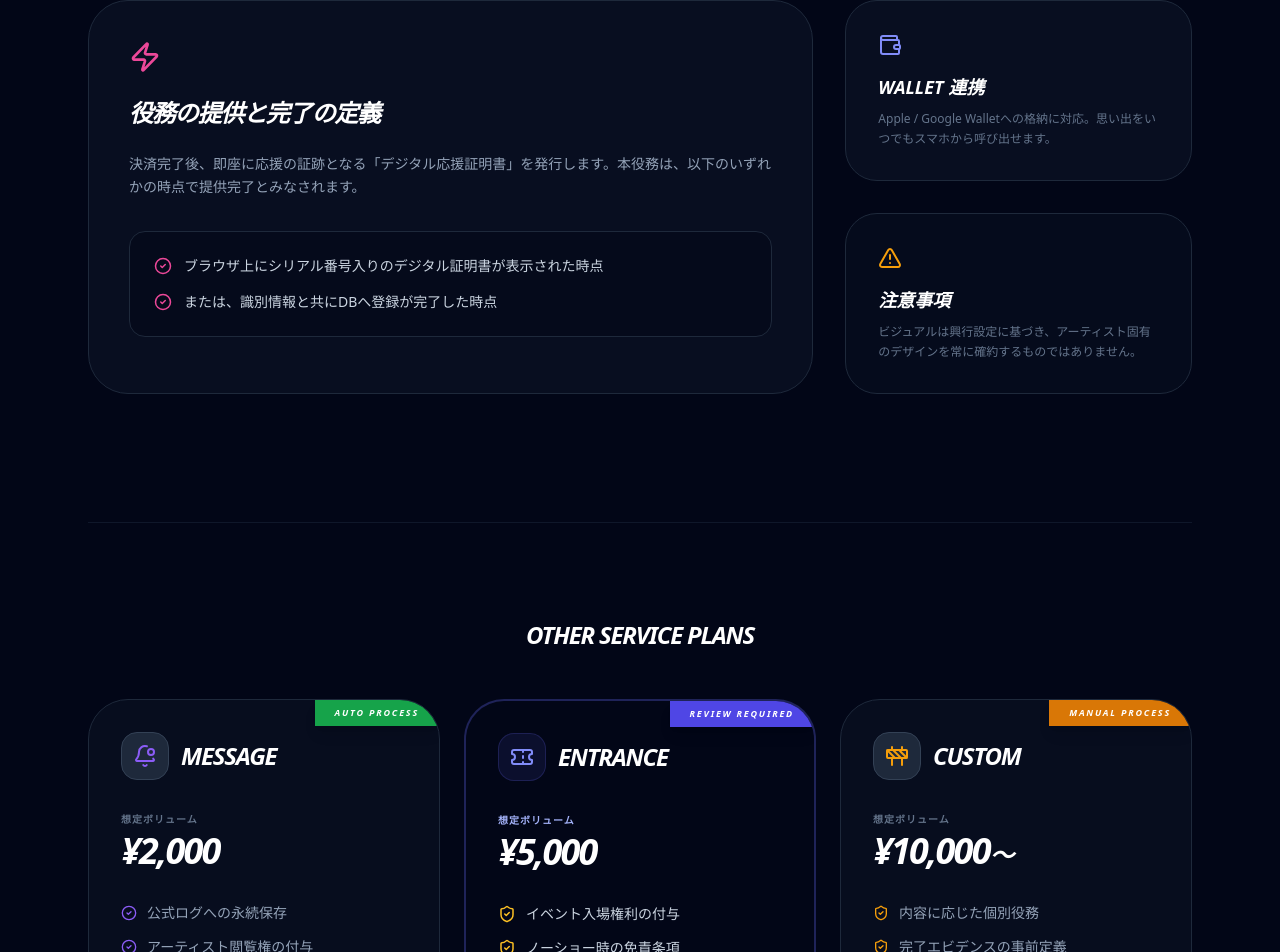
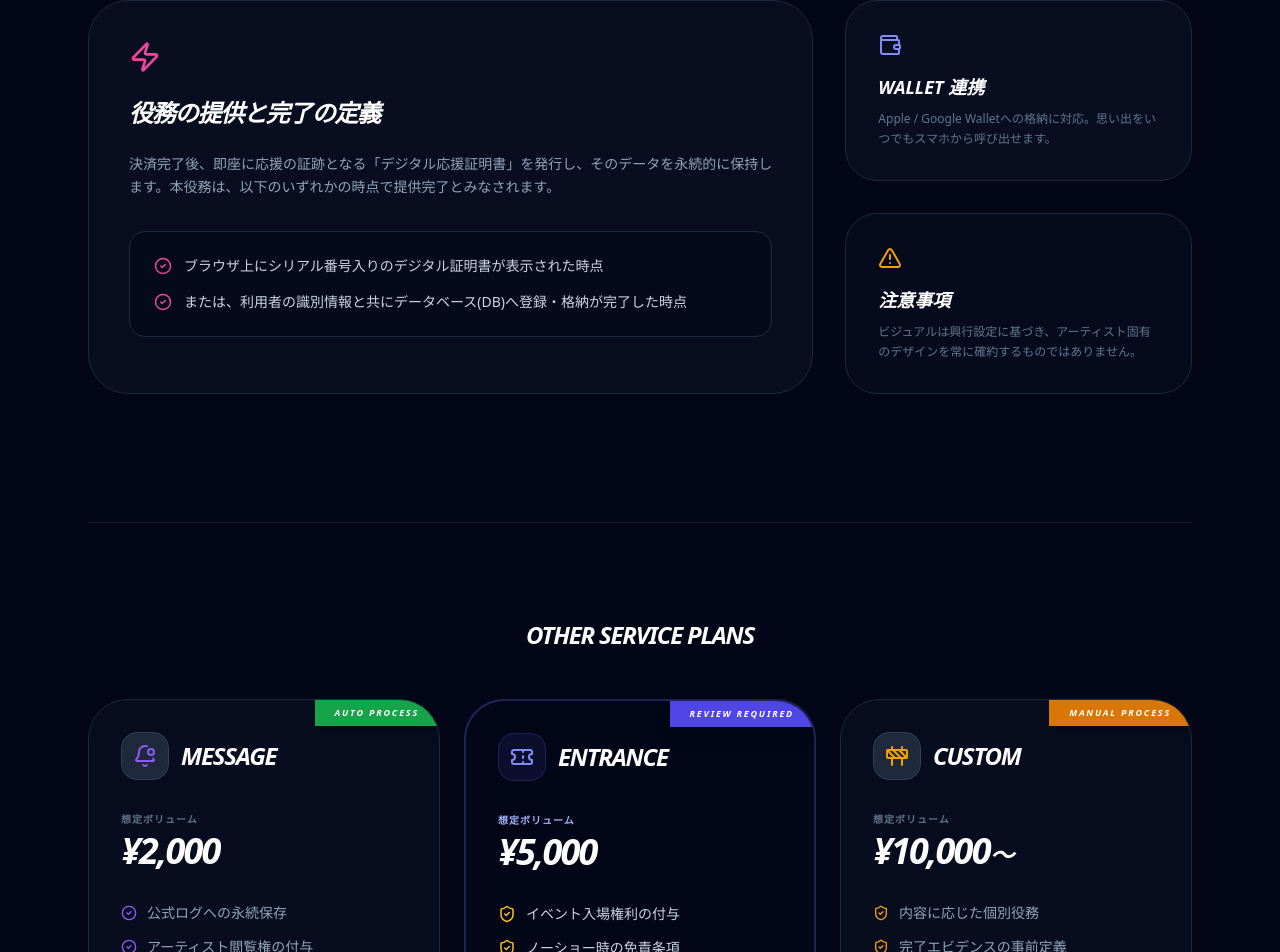
Before and after one commit to spacemindhiro/direct-cheers, a Next.js app: page /concept/standard in a window 1280 px wide. Shown: the part 790-1742 px from the top of the page. Built offline with nearby package versions, Linux system fonts and the light colour scheme; no server answers.

Commit message:
商品ラインナップの説明ページを追加

```diff
--- a/app/concept/standard/page.tsx
+++ b/app/concept/standard/page.tsx
@@ -2,7 +2,7 @@
 
 import React from 'react';
 import Link from 'next/link';
-// 修正後：AlertTriangle を追加しました
+// 修正済み：AlertTriangle を追加し、すべてのアイコンをインポート
 import { Award, CheckCircle2, Zap, ShieldCheck, Ticket, Construction, ChevronRight, BellDot, Wallet, Smartphone, Download, AlertTriangle } from "lucide-react";
 
 export default function StandardPlanPage() {
@@ -67,12 +67,12 @@ export default function StandardPlanPage() {
         {/* --- 論理構成セクション (Stripe/安全対策) --- */}
         <section className="grid md:grid-cols-3 gap-8 mb-32">
 
-          {/* 役務と定義 */}
+          {/* 役務と定義：DB格納の情報を強化 */}
           <div className="md:col-span-2 p-10 rounded-[2.5rem] bg-slate-900/50 border border-slate-800 text-left text-pretty">
             <div className="text-pink-500 mb-6"><Zap size={32} /></div>
             <h3 className="text-2xl font-bold text-white mb-6 italic uppercase tracking-tighter">役務の提供と完了の定義</h3>
             <div className="space-y-4 text-slate-400 text-sm leading-relaxed font-medium mb-8">
-              <p>決済完了後、即座に応援の証跡となる「デジタル応援証明書」を発行します。本役務は、以下のいずれかの時点で提供完了とみなされます。</p>
+              <p>決済完了後、即座に応援の証跡となる「デジタル応援証明書」を発行し、そのデータを永続的に保持します。本役務は、以下のいずれかの時点で提供完了とみなされます。</p>
             </div>
             <div className="space-y-4 text-sm bg-slate-950/50 p-6 rounded-2xl border border-slate-800">
               <div className="flex gap-3 items-center">
@@ -81,7 +81,7 @@ export default function StandardPlanPage() {
               </div>
               <div className="flex gap-3 items-center">
                 <CheckCircle2 size={18} className="text-pink-500 shrink-0" />
-                <span className="text-slate-300">または、識別情報と共にDBへ登録が完了した時点</span>
+                <span className="text-slate-300">または、利用者の識別情報と共にデータベース(DB)へ登録・格納が完了した時点</span>
               </div>
             </div>
           </div>
@@ -106,7 +106,7 @@ export default function StandardPlanPage() {
           <h3 className="text-white font-black italic tracking-tighter text-2xl mb-12 uppercase">Other Service Plans</h3>
           <div className="grid grid-cols-1 md:grid-cols-3 gap-6 font-sans">
 
-            {/* Message (Topと同じ構成) */}
+            {/* Message */}
             <Link href="/concept/message" className="p-8 rounded-[2.5rem] bg-slate-900/40 border border-slate-800 flex flex-col group hover:border-violet-500/50 transition-all text-left relative overflow-hidden">
               <div className="absolute top-0 right-0 px-5 py-1.5 bg-green-600 text-white text-[9px] font-black uppercase tracking-[0.2em] italic shadow-lg">Auto Process</div>
               <div className="flex items-center gap-3 mb-8">
@@ -127,7 +127,7 @@ export default function StandardPlanPage() {
               </div>
             </Link>
 
-            {/* Entrance (Topと同じ構成) */}
+            {/* Entrance */}
             <Link href="/concept/entrance" className="p-8 rounded-[2.5rem] bg-slate-950 border-2 border-indigo-500/30 flex flex-col group text-left hover:bg-indigo-500/5 transition-all relative overflow-hidden">
               <div className="absolute top-0 right-0 px-5 py-1.5 bg-indigo-600 text-white text-[9px] font-black uppercase tracking-[0.2em] italic shadow-lg">Review Required</div>
               <div className="flex items-center gap-3 mb-8">
@@ -148,7 +148,7 @@ export default function StandardPlanPage() {
               </div>
             </Link>
 
-            {/* Custom (Topと同じ構成) */}
+            {/* Custom */}
             <Link href="/concept/custom" className="p-8 rounded-[2.5rem] bg-slate-900/40 border border-slate-800 flex flex-col group hover:border-amber-500/50 transition-all text-left relative overflow-hidden">
               <div className="absolute top-0 right-0 px-5 py-1.5 bg-amber-600 text-white text-[9px] font-black uppercase tracking-[0.2em] italic shadow-lg">Manual Process</div>
               <div className="flex items-center gap-3 mb-8">
```
